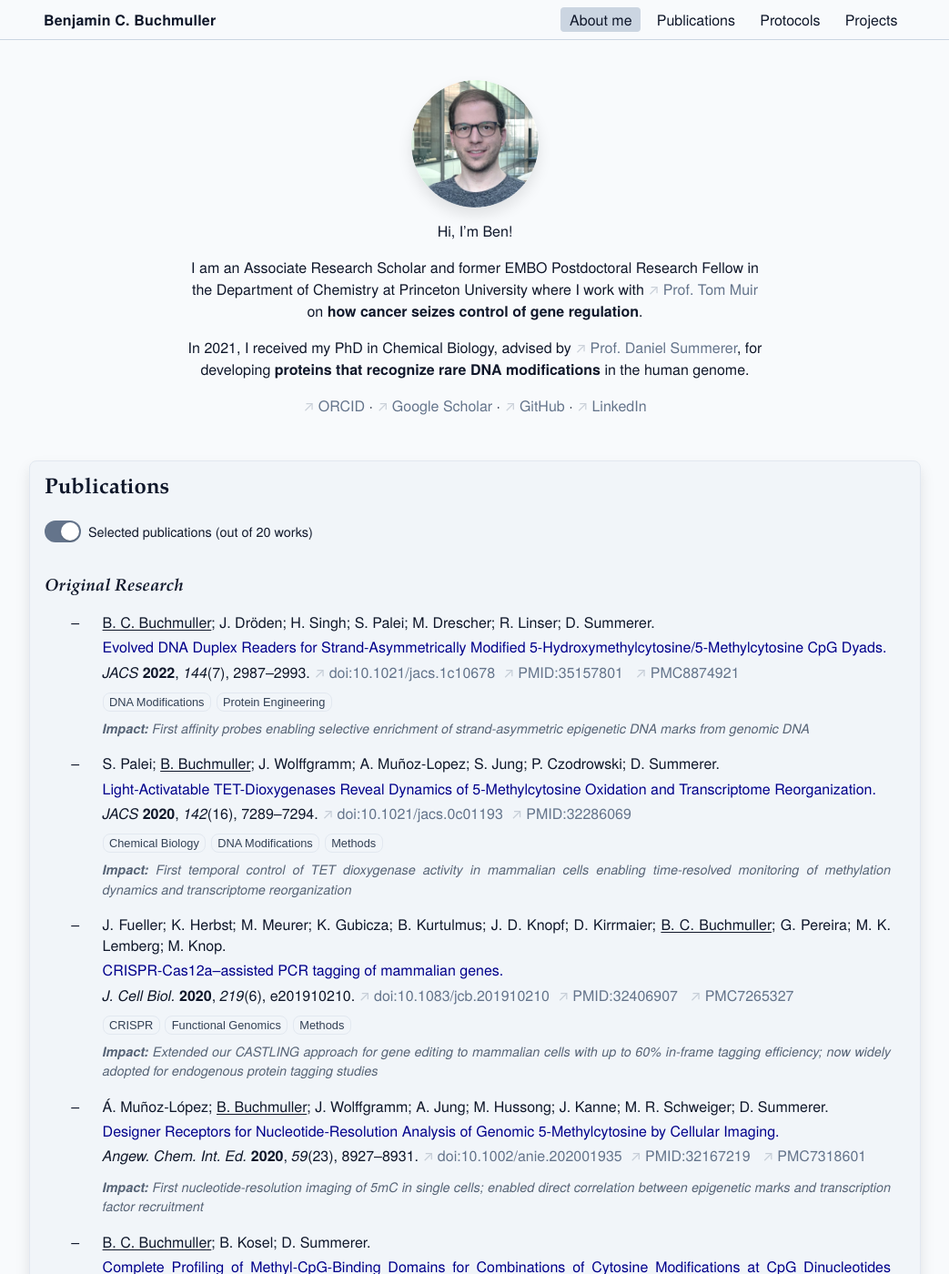
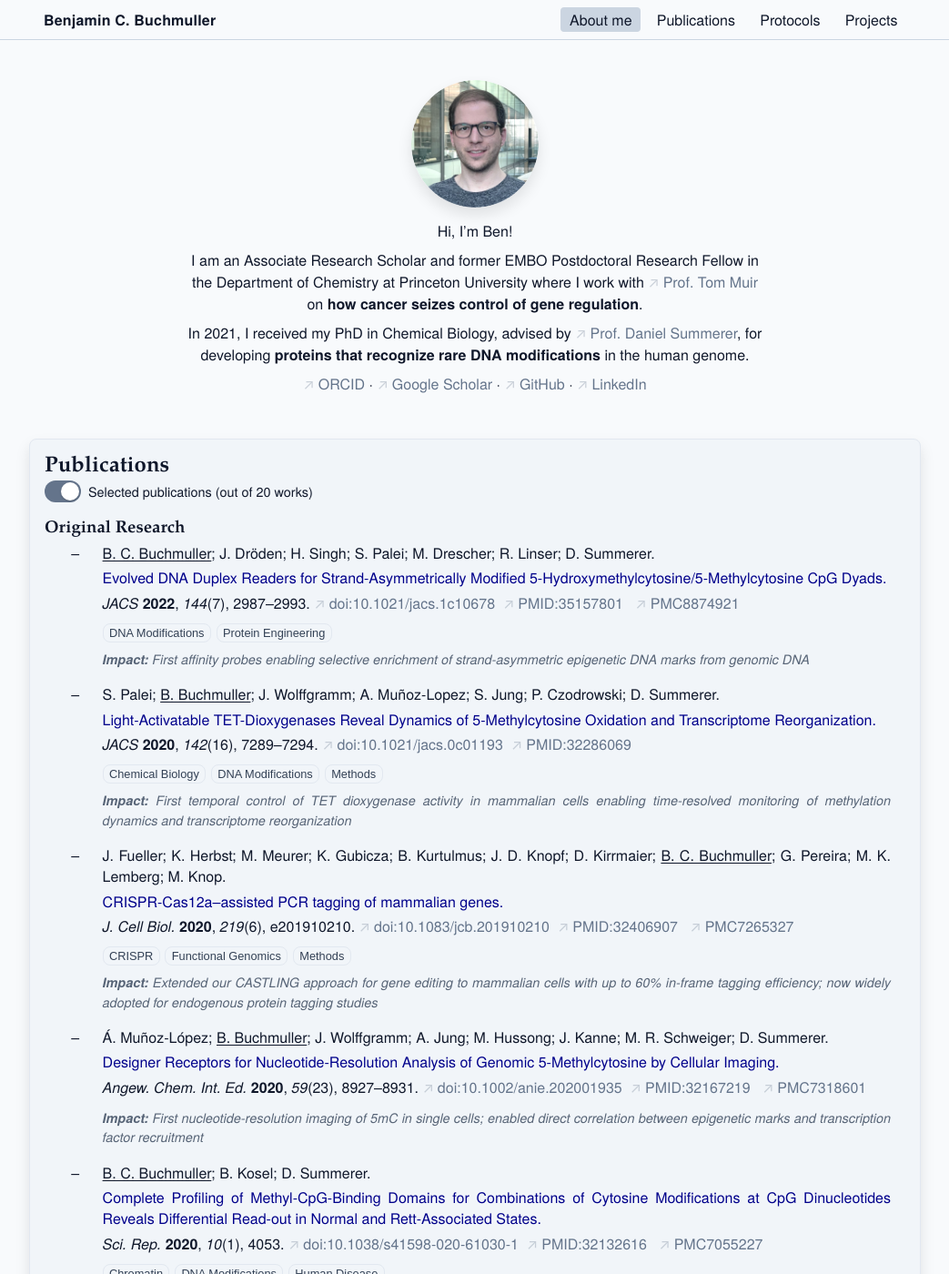
Before and after one commit to benjbuch/benjbuch.github.io, a Jekyll site: the page built from index.html, in a window 1280 px wide and 1400 px high. Shown: the whole window at 91% size, without its empty margins (118-1161 px from the left). Built offline with Jekyll 4.4.1, drawn with Linux system fonts in a browser that asks for light colours.

Commit message:
Adjust spacing between elements

```diff
--- a/_sass/_base.scss
+++ b/_sass/_base.scss
@@ -120,11 +120,6 @@ a:active {
 
 .no-ext-arrow::before {
   content: none !important;
-}
-
-// Paragraphs
-p + p {
-  padding-top: #{$space-m};
 }
 
 // ============================================================================
@@ -266,7 +261,7 @@ section {
 .footnote {
   color: var(--fg-color);
   font-size: 0.9em;
-  margin-top: var(--pad-l);
+  margin-top: var(--pad-m);
 }
 
 .grid {
--- a/_sass/_cards.scss
+++ b/_sass/_cards.scss
@@ -6,7 +6,3 @@
   padding: var(--pad-l);
   width: min(100%, #{$bp-l});
 }
-
-.card h2 {
-  margin-top: 0;
-}
--- a/_sass/_typography.scss
+++ b/_sass/_typography.scss
@@ -9,11 +9,38 @@ h1, h2, h3, h4 {
   font-family: var(--font-serif);
   font-weight: 700;
   line-height: 1.2;
+  margin-top: 0;
+  margin-bottom: 0;
 }
 
-h3 {
-  font-style: italic;
-  margin-bottom: var(--pad-s);
+section > h1:first-child,
+section > h2:first-child,
+.card > h1:first-child,
+.card > h2:first-child {
+  margin-top: 0;
+}
+
+h1 + h2,
+h2 + h3,
+h3 + h4 {
+  margin-top: var(--pad-m);
+}
+
+h1 + ul, h1 + ol,
+h2 + ul, h2 + ol,
+h3 + ul, h3 + ol,
+h4 + ul, h4 + ol {
+  margin-top: var(--pad-s);
+}
+
+p {
+  margin-bottom: var(--pad-m);
+}
+
+p + h1,
+p + h2,
+p + h3,
+p + h4 {
   margin-top: calc(2 * var(--pad-l));
 }
 
```
